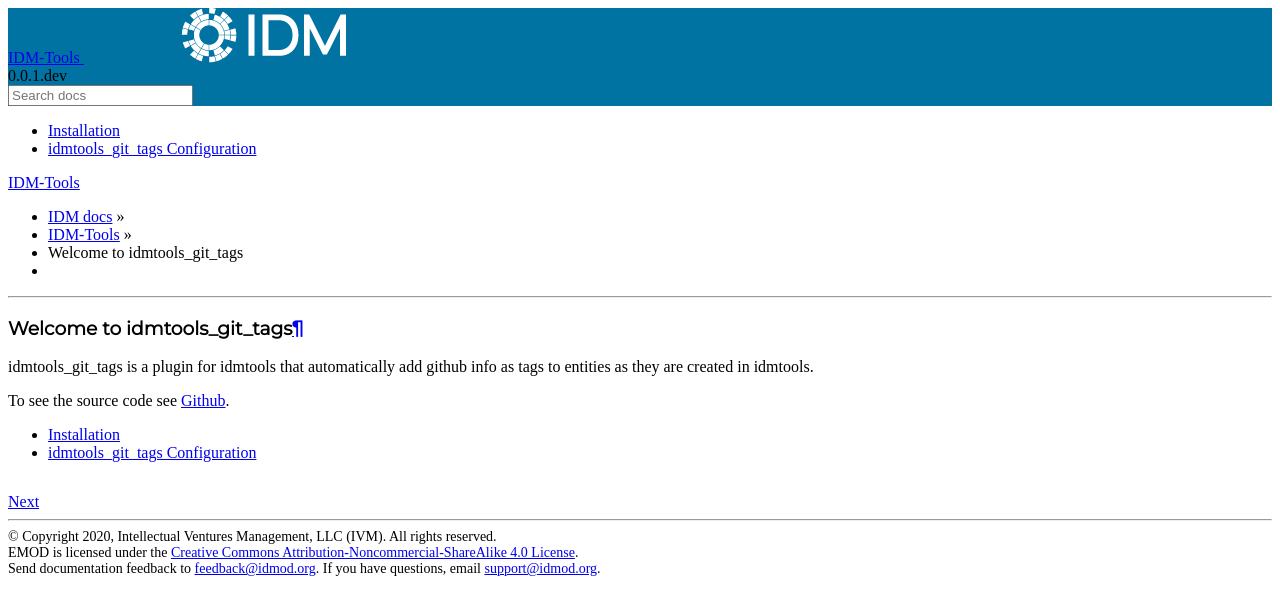
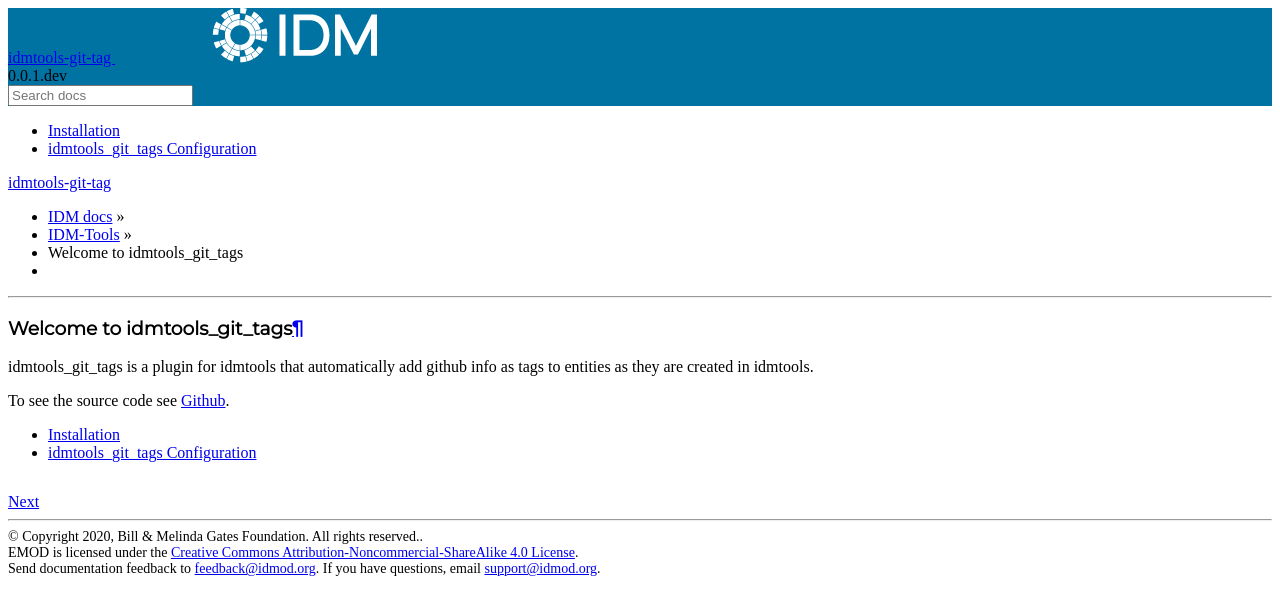
Before and after one commit to InstituteforDiseaseModeling/idmtools_git_tags, a Sphinx documentation site: the page built from docs/index.rst, in a window 1280 px wide. Shown: the top 615 px of the page. Built offline with Sphinx 7.4.7 and the Read the Docs theme 2.0.0, drawn with Linux system fonts in a browser that asks for light colours; formulas are drawn with MathJax 3; pages that are not in the unit, such as notebooks, are missing from menus.

Commit message:
Update title and copyright

```diff
--- a/docs/conf.py
+++ b/docs/conf.py
@@ -81,8 +81,8 @@
 master_doc = 'index'
 
 # General information about the project.
-project = u'IDM-Tools'
-copyright = u'2020, Intellectual Ventures Management, LLC (IVM). All rights reserved'
+project = u'idmtools-git-tag'
+copyright = u'2020, Bill & Melinda Gates Foundation. All rights reserved.'
 author = u'Institute for Disease Modeling'
 
 # The version info for the project you're documenting, acts as replacement for
```
